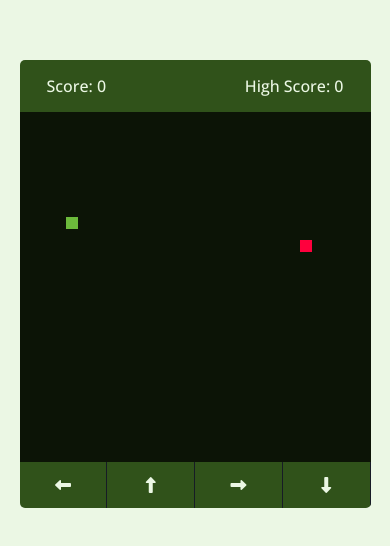
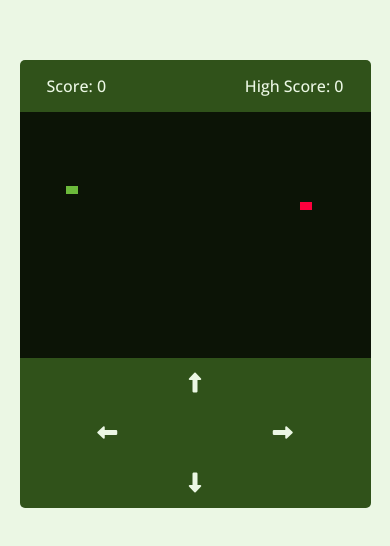
Before and after one commit to Yulduzb/Snake-Game, a plain HTML site: page index.html in a window 390 px wide. Shown: the part 138-684 px from the top of the page. Drawn offline with nearby package versions, Linux system fonts and the light colour scheme.

Commit message:
Update keys

```diff
--- a/index.html
+++ b/index.html
@@ -17,8 +17,8 @@
     </div>
     <div class="play-board"></div>
     <div class="controls">
+        <i data-key="ArrowUp" class="fa-solid fa-up-long"></i>
         <i data-key="ArrowLeft" class="fa-solid fa-left-long"></i>
-        <i data-key="ArrowUp" class="fa-solid fa-up-long"></i>
         <i data-key="ArrowRight" class="fa-solid fa-right-long"></i>
         <i data-key="ArrowDown" class="fa-solid fa-down-long"></i>
 
--- a/script.js
+++ b/script.js
@@ -116,6 +116,6 @@ if(snakeX <= 0 || snakeX > 30 || snakeY <= 0 || snakeY > 30 ){
 
 }
 changeFoodPosition();
-setIntervalId=setInterval(initGame,125);
+setIntervalId=setInterval(initGame,150);
 
 document.addEventListener("keydown",changeDirection);
--- a/style.css
+++ b/style.css
@@ -1,6 +1,6 @@
 @import url('https://fonts.googleapis.com/css2?family=Open+Sans:wght@400;500;600;700&display=swap');
 
-*{
+* {
     padding: 0;
     margin: 0;
     box-sizing: 0;
@@ -8,7 +8,7 @@
 
 }
 
-body{
+body {
     display: flex;
     align-items: center;
     justify-content: center;
@@ -16,8 +16,9 @@ body{
     background: #EBF7E4;
 }
 
-.wrapper{
-    width: 65vmin;  /*minimum boyutunun %65'i olarak ayarlar.*/
+.wrapper {
+    width: 65vmin;
+    /*minimum boyutunun %65'i olarak ayarlar.*/
     height: 70vmin;
     display: flex;
     flex-direction: column;
@@ -26,66 +27,98 @@ body{
     overflow: hidden;
 }
 
-.game-details{
-    color:#EBF7E4;
+.game-details {
+    color: #EBF7E4;
     font-size: 20px;
     font-weight: 500;
     padding: 20px 27px;
     display: flex;
     justify-content: space-between;
 }
-.play-board{
+
+.play-board {
     width: 100%;
     height: 100%;
     background: #0C1406;
     display: grid;
-    grid-template: repeat(30,1fr)/repeat(30,1fr);  /* 30 adet eşit genişlikli (1 fr) sütun oluşturur. İkinci kısım, yine aynı şekilde 30 adet eşit genişlikli sıra (satır) oluşturur.*/
+    grid-template: repeat(30, 1fr)/repeat(30, 1fr);
+    /* 30 adet eşit genişlikli (1 fr) sütun oluşturur. İkinci kısım, yine aynı şekilde 30 adet eşit genişlikli sıra (satır) oluşturur.*/
 
 }
 
-.play-board .food{
+.play-board .food {
     background: #ff003d;
 }
 
-.play-board .head{
+.play-board .head {
     background: #6CBA3B;
 }
 
 
- .controls{
+.controls {
     display: none;
-    justify-content: space-between;
-    text-align: center;
-    font-size: 20px;
- }
-
-
-.controls i{
-    padding: 25px 0;
-    color:#EBF7E4;
-    width: calc(100% / 4);
-    border-right: 1px solid #171b26;
+    justify-content: space-around;
+    align-items: center;
     cursor: pointer;
 }
 
+
+.controls i {
+    font-style: 700;
+    color: #EBF7E4;
+    cursor: pointer;
+    text-align: center;
+
+}
+
+
+i:nth-child(4) {
+    grid-column-start: 1;
+    grid-column-end: 3;
+
+
+}
+
+i:nth-child(2) {
+    grid-column-start: 1;
+    grid-column-end: 1;
+
+}
+
+i:nth-child(3) {
+
+    grid-column-start: 2;
+    grid-column-end: 3;
+
+}
+
+i:nth-child(1) {
+    grid-column-start: 1;
+    grid-column-end: 3;
+
+}
+
+
+
+
 @media screen and (max-width:800px) {
-    .wrapper{
+    .wrapper {
         width: 90vmin;
         height: 115vmin;
     }
 
-    .game-details{
+    .game-details {
         font-size: 16px;
         padding: 15px 27px;
     }
 
     .controls{
-        display: flex;
+        display: grid;
     }
 
     .controls i {
         padding: 15px 0;
-        font-size: 16px;
+        font-size: 20px;
 
     }
 }
```
